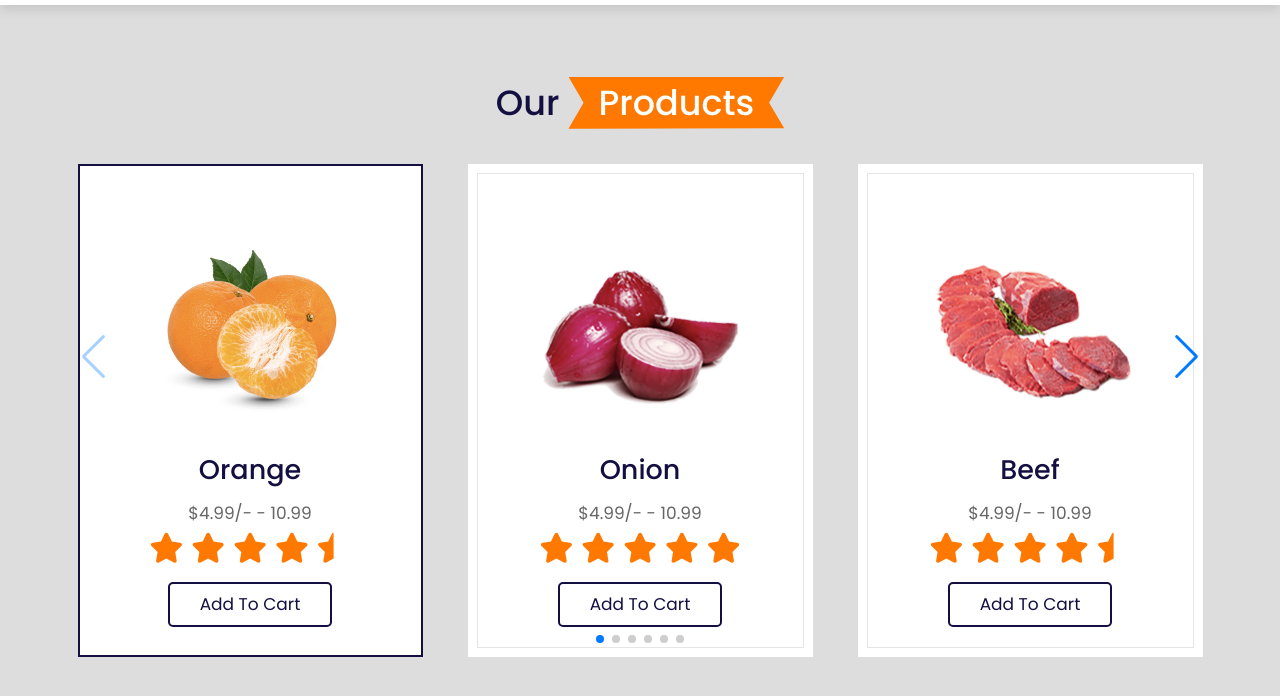
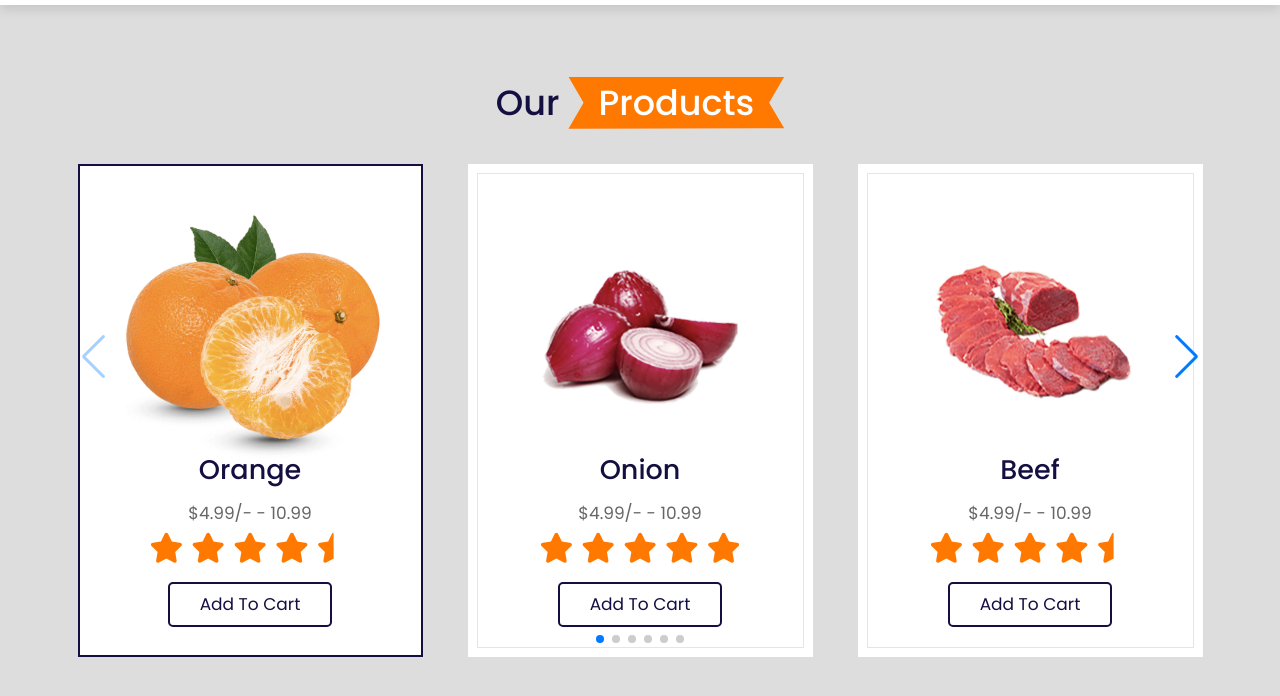
Before and after one commit to DungNguyen36/myGro, a plain HTML site: page index.html in a window 1280 px wide. In both pictures the pointer is over the picture 250 px from the left and 1605 px from the top of the page. Shown: the part 1287-1983 px from the top of the page. Drawn offline with nearby package versions, Linux system fonts and the light colour scheme.

Commit message:
Update style.css

```diff
--- a/css/style.css
+++ b/css/style.css
@@ -385,6 +385,9 @@ header .login-form p a {
   object-fit: cover;
   padding: 2rem 0;
 }
+.swiper-slide:hover img{
+  transform: scale(1.5);
+}
 .swiper-slide h3{
   font-size: 2.7rem;
   color: var(--black);
```
